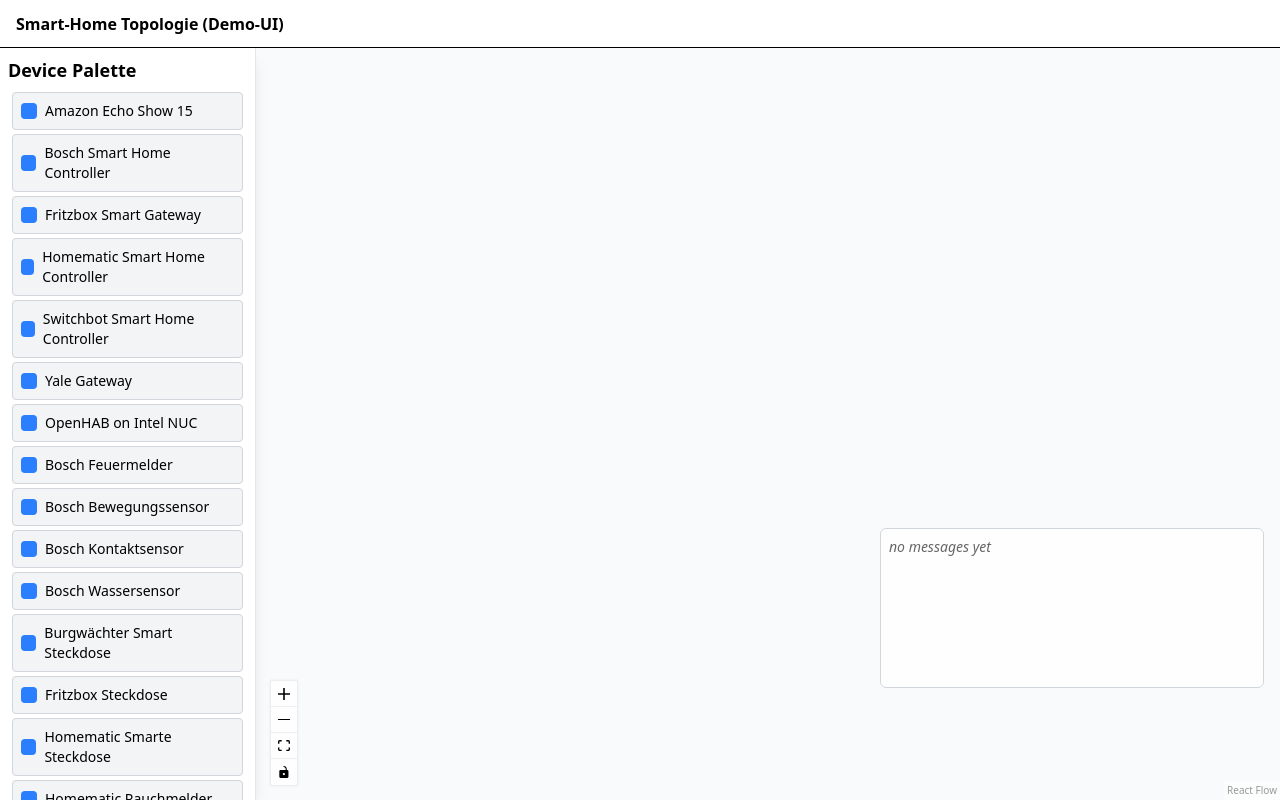
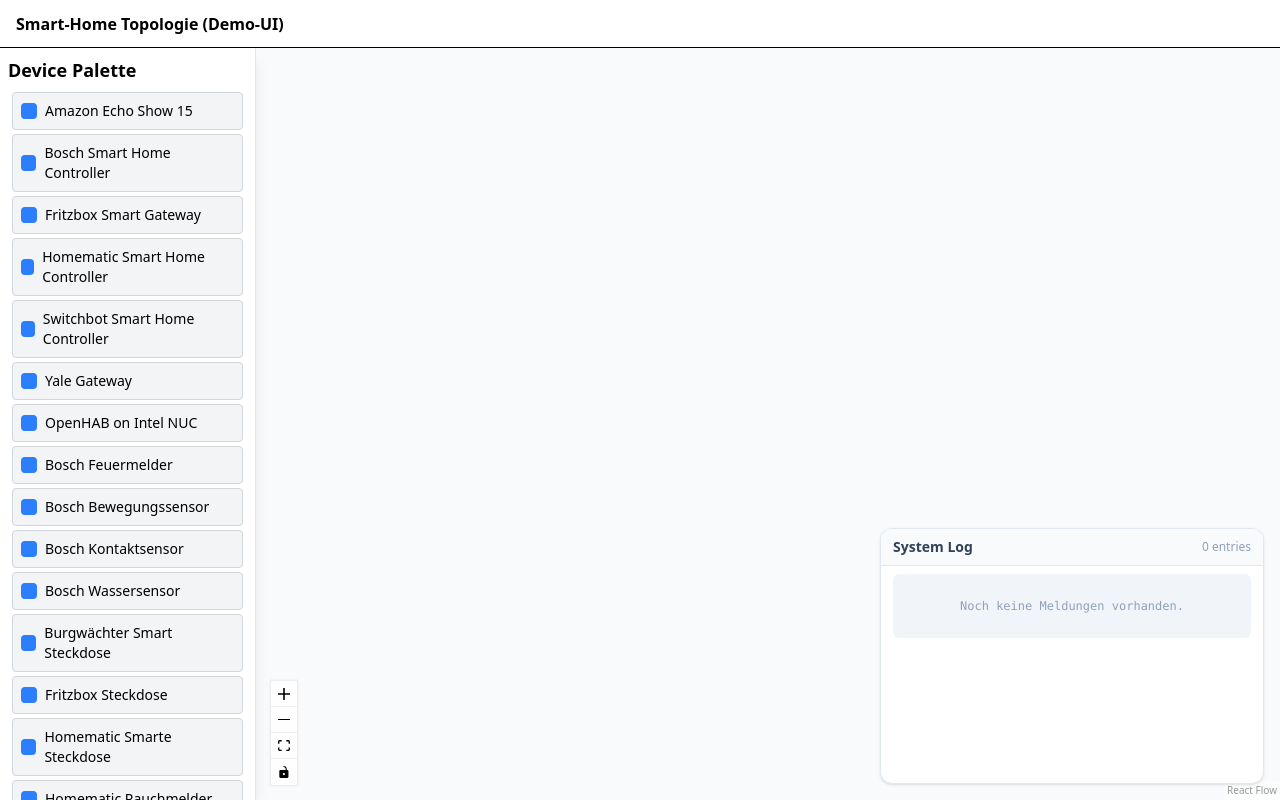
Before and after one commit to Goodgamejuli/smartdash, a React (Vite) app: page / in a window 1280 px wide. Built offline with nearby package versions, Linux system fonts and the light colour scheme.

Commit message:
Restore topology canvas-store sync

```diff
--- a/src/components/RollingLog.tsx
+++ b/src/components/RollingLog.tsx
@@ -1,28 +1,85 @@
-import React from 'react';
+import React, { useEffect, useMemo, useRef } from 'react';
 import { useTopologyStore } from '../store/useTopologyStore';
+import type { LogEvent } from '../model/schema';
+
+const severityStyles: Record<LogEvent['severity'], string> = {
+  info: 'border-slate-200 bg-white text-slate-700',
+  warn: 'border-amber-200 bg-amber-50 text-amber-800',
+  error: 'border-red-200 bg-red-50 text-red-700',
+};
 
 const RollingLog: React.FC = () => {
-  const logs = useTopologyStore((s) => s.logs);
+  const logs = useTopologyStore((state) => state.log);
+  const scrollRef = useRef<HTMLDivElement>(null);
 
-  const safe = Array.isArray(logs) ? logs : [];
+  const formattedLogs = useMemo(() => logs ?? [], [logs]);
+
+  useEffect(() => {
+    const container = scrollRef.current;
+    if (!container) return;
+
+    container.scrollTo({ top: 0, behavior: 'smooth' });
+  }, [formattedLogs]);
 
   return (
+    <section className="flex h-full flex-col overflow-hidden rounded-xl border border-slate-200 bg-white shadow-sm">
+      <header className="flex items-center justify-between border-b border-slate-200 bg-slate-50 px-3 py-2">
+        <h2 className="text-sm font-semibold text-slate-700">System Log</h2>
+        <span className="text-xs font-medium text-slate-400">
+          {formattedLogs.length} {formattedLogs.length === 1 ? 'entry' : 'entries'}
+        </span>
+      </header>
+
       <div
-      className="h-40 w-full overflow-auto rounded-md border border-gray-300 bg-white/80 p-2 text-sm"
+        ref={scrollRef}
+        className="flex-1 space-y-1 overflow-y-auto px-3 py-2 font-mono text-xs"
         role="log"
         aria-live="polite"
       >
-      {safe.length === 0 ? (
-        <div className="italic opacity-60">no messages yet</div>
+        {formattedLogs.length === 0 ? (
+          <p className="rounded-md bg-slate-100 px-3 py-6 text-center text-xs text-slate-400">
+            Noch keine Meldungen vorhanden.
+          </p>
         ) : (
-        safe.slice(-200).map((l) => (
-          <div key={l.id} className="whitespace-pre-wrap">
-            <span className="opacity-50">[{new Date(l.ts).toLocaleTimeString()}]</span>{' '}
-            {l.text}
+          formattedLogs.map((entry) => {
+            const severity = severityStyles[entry.severity] ?? severityStyles.info;
+            const timestamp = new Date(entry.ts).toLocaleTimeString('de-DE', {
+              hour: '2-digit',
+              minute: '2-digit',
+              second: '2-digit',
+            });
+
+            return (
+              <article
+                key={entry.id}
+                className={`rounded-lg border px-3 py-2 shadow-sm transition-colors ${severity}`}
+              >
+                <div className="flex items-center justify-between text-[10px] uppercase tracking-wide">
+                  <span className="font-semibold">
+                    {entry.severity === 'info'
+                      ? 'Info'
+                      : entry.severity === 'warn'
+                      ? 'Warnung'
+                      : 'Fehler'}
+                  </span>
+                  <time className="text-slate-500" dateTime={entry.ts}>
+                    {timestamp}
+                  </time>
                 </div>
-        ))
+                <p className="mt-1 whitespace-pre-line text-[11px] leading-relaxed text-slate-700">
+                  {entry.text}
+                </p>
+                {entry.deviceId ? (
+                  <p className="mt-1 text-[10px] font-medium text-slate-400">
+                    Gerät: <span className="text-slate-500">{entry.deviceId}</span>
+                  </p>
+                ) : null}
+              </article>
+            );
+          })
         )}
       </div>
+    </section>
   );
 };
 
--- a/src/components/TopologyCanvas.tsx
+++ b/src/components/TopologyCanvas.tsx
@@ -1,4 +1,6 @@
-import React, { useCallback, useRef, useState } from 'react';
+// src/components/TopologyCanvas.tsx
+
+import React, { useCallback, useEffect, useMemo, useRef, useState } from 'react';
 import {
   ReactFlow,
   ReactFlowProvider,
@@ -8,103 +10,163 @@
   Controls,
   type Connection,
   type XYPosition,
+  type Node as FlowNode,
   type Edge as FlowEdge,
-  type Node as FlowNode,
   type ReactFlowInstance,
 } from '@xyflow/react';
 import '@xyflow/react/dist/style.css';
 
-import { useTopologyStore, type Device } from '../store/useTopologyStore';
+import { useTopologyStore } from '../store/useTopologyStore';
 import { ALL_DEVICE_TYPES } from '../model/deviceTypes';
+import type { Device } from '../model/schema';
 
+// Optional: custom node types map (empty for now)
 const nodeTypes = {};
-const initialNodes: FlowNode[] = [];
-const initialEdges: FlowEdge[] = [];
 
 const TopologyCanvasContent: React.FC = () => {
   const wrapperRef = useRef<HTMLDivElement>(null);
   const [rf, setRf] = useState<ReactFlowInstance | null>(null);
 
-  const addDevice = useTopologyStore((s) => s.addDevice);
-  const addLog = useTopologyStore((s) => s.addLog);
-  const updateDevicePosition = useTopologyStore((s) => s.updateDevicePosition);
+  const devices = useTopologyStore((state) => state.devices);
+  const edges = useTopologyStore((state) => state.edges);
+  const addDevice = useTopologyStore((state) => state.addDevice);
+  const addEdgeToStore = useTopologyStore((state) => state.addEdge);
+  const moveDevice = useTopologyStore((state) => state.moveDevice);
+  const addLog = useTopologyStore((state) => state.addLog);
 
-  const [nodes, setNodes, onNodesChange] = useNodesState(initialNodes);
-  const [edges, setEdges, onEdgesChange] = useEdgesState(initialEdges);
+  const [nodes, setNodes, onNodesChange] = useNodesState<FlowNode>([]);
+  const [edgeFlows, setEdges, onEdgesChange] = useEdgesState<FlowEdge>([]);
+
+  const flowNodes = useMemo<FlowNode[]>(
+    () =>
+      devices.map((device) => ({
+        id: device.id,
+        position: { x: device.x, y: device.y },
+        data: { label: device.label },
+        type: 'default',
+      })),
+    [devices]
+  );
+
+  const flowEdges = useMemo<FlowEdge[]>(
+    () =>
+      edges.map((edge) => ({
+        id: edge.id,
+        source: edge.from,
+        target: edge.to,
+        label: edge.protocol,
+        type: 'default',
+      })),
+    [edges]
+  );
+
+  useEffect(() => {
+    setNodes(flowNodes);
+  }, [flowNodes, setNodes]);
+
+  useEffect(() => {
+    setEdges(flowEdges);
+  }, [flowEdges, setEdges]);
 
   const onConnect = useCallback(
     (params: Connection) => {
       setEdges((eds) => addEdge(params, eds));
-      if (params.source && params.target) {
-        addLog(`Connected ${params.source} → ${params.target}`);
+      if (!params.source || !params.target) {
+        return;
       }
+
+      const sourceDevice = devices.find((device) => device.id === params.source);
+      const targetDevice = devices.find((device) => device.id === params.target);
+      const protocol =
+        sourceDevice && targetDevice
+          ? sourceDevice.protocols.find((candidate) =>
+              targetDevice.protocols.includes(candidate)
+            ) ?? 'WLAN'
+          : 'WLAN';
+
+      addEdgeToStore(params.source, params.target, protocol);
+      const sourceLabel = sourceDevice?.label ?? params.source;
+      const targetLabel = targetDevice?.label ?? params.target;
+      addLog({
+        severity: 'info',
+        text: `Verbindung erstellt: ${sourceLabel} → ${targetLabel} (${protocol})`,
+      });
     },
-    [setEdges, addLog]
+    [setEdges, addEdgeToStore, addLog, devices]
   );
+
+  const onDragOver = useCallback((event: React.DragEvent) => {
+    event.preventDefault();
+    event.dataTransfer.dropEffect = 'move';
+  }, []);
 
   const onDrop = useCallback(
     (event: React.DragEvent) => {
       event.preventDefault();
-      if (!rf) return;
 
       const type = event.dataTransfer.getData('application/reactflow');
       if (!type) return;
 
-      const def = ALL_DEVICE_TYPES.find((d) => d.type === type);
-      if (!def) return;
+      const deviceDef = ALL_DEVICE_TYPES.find((d) => d.type === type);
+      if (!deviceDef) return;
 
-      // ✅ Keine manuellen Bounds abziehen – direkt Screen→Flow
-      const pos: XYPosition = rf.screenToFlowPosition({
+      // translate screen -> flow coords (handles zoom/pan correctly)
+      if (!rf) return;
+
+      const position: XYPosition = rf.screenToFlowPosition({
         x: event.clientX,
         y: event.clientY,
       });
 
-      const newDev: Omit<Device, 'id'> = {
-        type: def.type,
-        label: def.label,
-        x: pos.x,
-        y: pos.y,
-        protocols: def.protocols,
+      // store model
+      const newDevice: Omit<Device, 'id'> = {
+        type: deviceDef.type,
+        label: deviceDef.label,
+        x: position.x,
+        y: position.y,
+        protocols: deviceDef.protocols,
       };
-      const created = addDevice(newDev);
-
+      const created = addDevice(newDevice);
       setNodes((nds) =>
         nds.concat({
           id: created.id,
-          position: pos,
-          data: { label: def.label },
+          position,
+          data: { label: created.label },
+          type: 'default',
         })
       );
 
-      addLog(`Device placed: ${def.label} @ (${Math.round(pos.x)}, ${Math.round(pos.y)})`);
+      addLog({
+        severity: 'info',
+        text: `Gerät platziert: ${deviceDef.label} @ (${Math.round(position.x)}, ${Math.round(
+          position.y
+        )})`,
+        deviceId: created.id,
+      });
     },
-    [rf, addDevice, addLog, setNodes]
+    [rf, setNodes, addDevice, addLog]
   );
 
-  const onDragOver = useCallback((e: React.DragEvent) => {
-    e.preventDefault();
-    e.dataTransfer.dropEffect = 'move';
-  }, []);
-
-  // ✅ Logge Positionsänderungen & schreibe sie in den Store
   const onNodeDragStop = useCallback(
-    (_e: React.MouseEvent, node: FlowNode) => {
-      updateDevicePosition(node.id, node.position.x, node.position.y);
-      const label = (node.data as any)?.label ?? node.id;
-      addLog(
-        `Device moved: ${label} -> (${Math.round(node.position.x)}, ${Math.round(
+    (_event: React.MouseEvent, node: FlowNode) => {
+      moveDevice(node.id, node.position.x, node.position.y);
+      const label = (node.data as { label?: string } | undefined)?.label ?? node.id;
+      addLog({
+        severity: 'info',
+        text: `Gerät verschoben: ${label} → (${Math.round(node.position.x)}, ${Math.round(
           node.position.y
-        )})`
-      );
+        )})`,
+        deviceId: node.id,
+      });
     },
-    [updateDevicePosition, addLog]
+    [moveDevice, addLog]
   );
 
   return (
     <div ref={wrapperRef} className="reactflow-wrapper h-full w-full">
       <ReactFlow
         nodes={nodes}
-        edges={edges}
+        edges={edgeFlows}
         onNodesChange={onNodesChange}
         onEdgesChange={onEdgesChange}
         onConnect={onConnect}
@@ -113,8 +175,7 @@
         onNodeDragStop={onNodeDragStop}
         onInit={setRf}
         nodeTypes={nodeTypes}
-        // Optional: nimm 'fitView' raus, wenn du absolut keine Auto-Zentrierung willst
-        // fitView
+        fitView
       >
         <Controls />
       </ReactFlow>
--- a/src/model/schema.ts
+++ b/src/model/schema.ts
@@ -1,8 +1,8 @@
 export type Protocol =
   | 'WLAN'
   | 'ZigBee'
-  | 'Homematic'
-  | 'BLE'
+  | 'Homematic Proprietary (ZigBee)'
+  | 'Bluetooth Low Energy'
   | 'DECT'
   | 'Ethernet';
 
--- a/src/store/useTopologyStore.ts
+++ b/src/store/useTopologyStore.ts
@@ -1,59 +1,56 @@
 import { create } from 'zustand';
+import { Device, Edge, LogEvent, Protocol } from '../model/schema';
 
-export type LogEntry = { id: string; ts: number; text: string };
-
-export type Device = {
-  id: string;
-  type: string;
-  label: string;
-  x: number;
-  y: number;
-  protocols: string[];
-};
-
-export type Edge = { id: string; source: string; target: string; protocol?: string };
-
-let _id = 0;
-const nextId = () => String(++_id);
-
+/**
+ * useTopologyStore uses Zustand to manage the application state. It keeps
+ * track of devices, edges and log events, and provides functions for
+ * modifying them. The store is intentionally simple and does not persist
+ * data between sessions.
+ */
 type State = {
   devices: Device[];
   edges: Edge[];
-  logs: LogEntry[];
-
+  selectedId?: string;
+  log: LogEvent[];
   addDevice: (d: Omit<Device, 'id'>) => Device;
-  addEdge: (e: Omit<Edge, 'id'>) => Edge;
-  addLog: (text: string) => void;
-  clearLog: () => void;
-
-  updateDevicePosition: (id: string, x: number, y: number) => void;
+  moveDevice: (id: string, x: number, y: number) => void;
+  addEdge: (from: string, to: string, protocol: Protocol) => Edge;
+  addLog: (e: Omit<LogEvent, 'id' | 'ts'> & { ts?: string }) => void;
+  saveLayout: () => string;
+  loadLayout: (json: string) => void;
 };
 
-export const useTopologyStore = create<State>((set) => ({
+export const useTopologyStore = create<State>((set, get) => ({
   devices: [],
   edges: [],
-  logs: [],
-
+  log: [],
   addDevice: (d) => {
-    const dev: Device = { id: nextId(), ...d };
-    set((s) => ({ devices: [...s.devices, dev] }));
-    return dev;
+    const created: Device = { ...d, id: crypto.randomUUID() };
+    set((state) => ({ devices: [...state.devices, created] }));
+    return created;
   },
-
-  addEdge: (e) => {
-    const ed: Edge = { id: nextId(), ...e };
-    set((s) => ({ edges: [...s.edges, ed] }));
-    return ed;
+  moveDevice: (id, x, y) =>
+    set((state) => ({
+      devices: state.devices.map((v) => (v.id === id ? { ...v, x, y } : v)),
+    })),
+  addEdge: (from, to, protocol) => {
+    const edge: Edge = { id: crypto.randomUUID(), from, to, protocol };
+    set((state) => ({ edges: [...state.edges, edge] }));
+    return edge;
   },
-
-  addLog: (text) =>
-    set((s) => ({ logs: [...s.logs, { id: nextId(), ts: Date.now(), text }] })),
-
-  clearLog: () => set({ logs: [] }),
-
-  // NEW
-  updateDevicePosition: (id, x, y) =>
-    set((s) => ({
-      devices: s.devices.map((d) => (d.id === id ? { ...d, x, y } : d)),
+  addLog: (e) =>
+    set((state) => ({
+      log: [
+        { id: crypto.randomUUID(), ts: e.ts ?? new Date().toISOString(), ...e },
+        ...state.log,
+      ].slice(0, 500),
     })),
+  saveLayout: () => {
+    const { devices, edges } = get();
+    return JSON.stringify({ devices, edges });
+  },
+  loadLayout: (json) => {
+    const { devices, edges } = JSON.parse(json);
+    set({ devices, edges });
+  },
 }));
```
Lines whose indentation alone changed are shown as unchanged.
